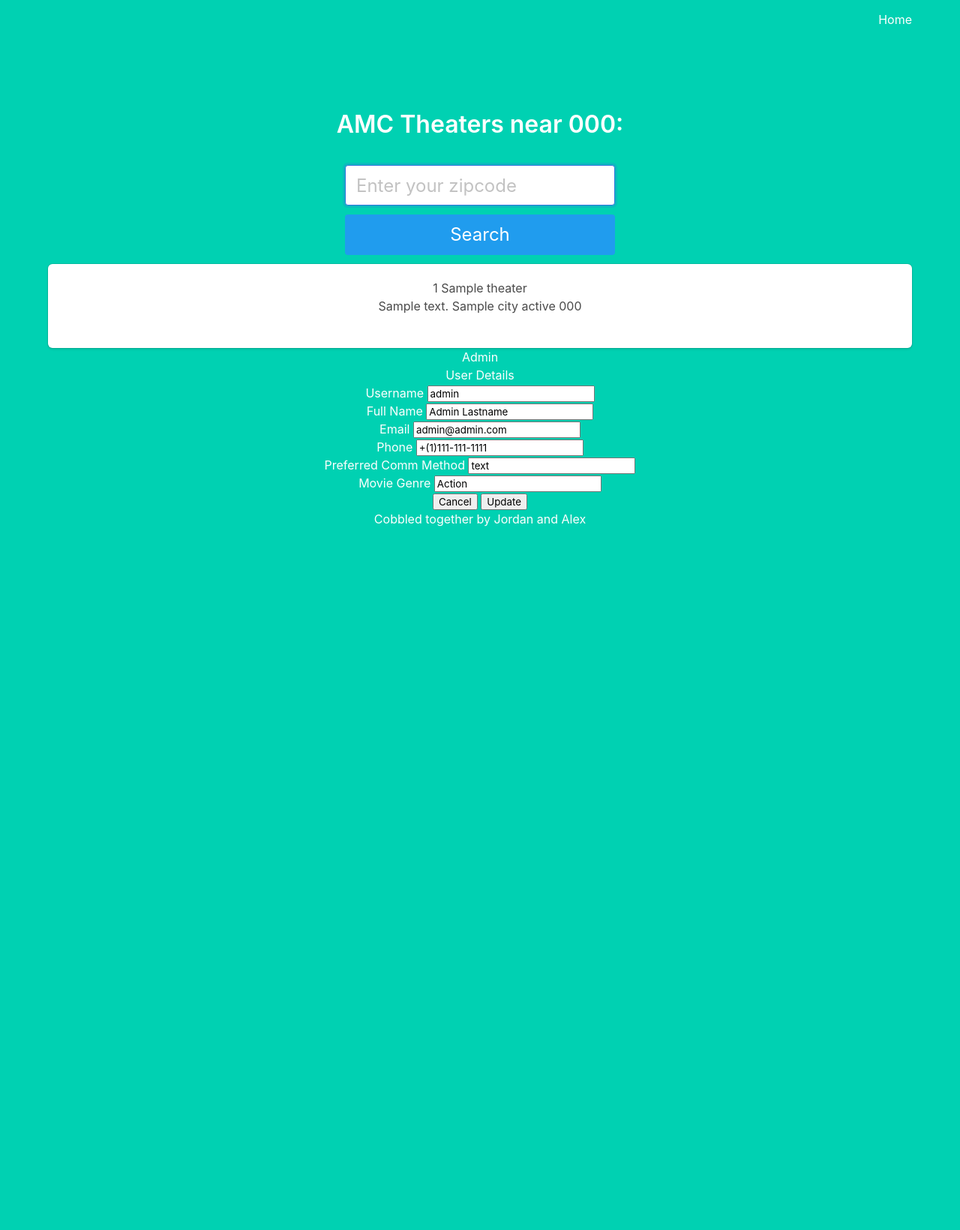
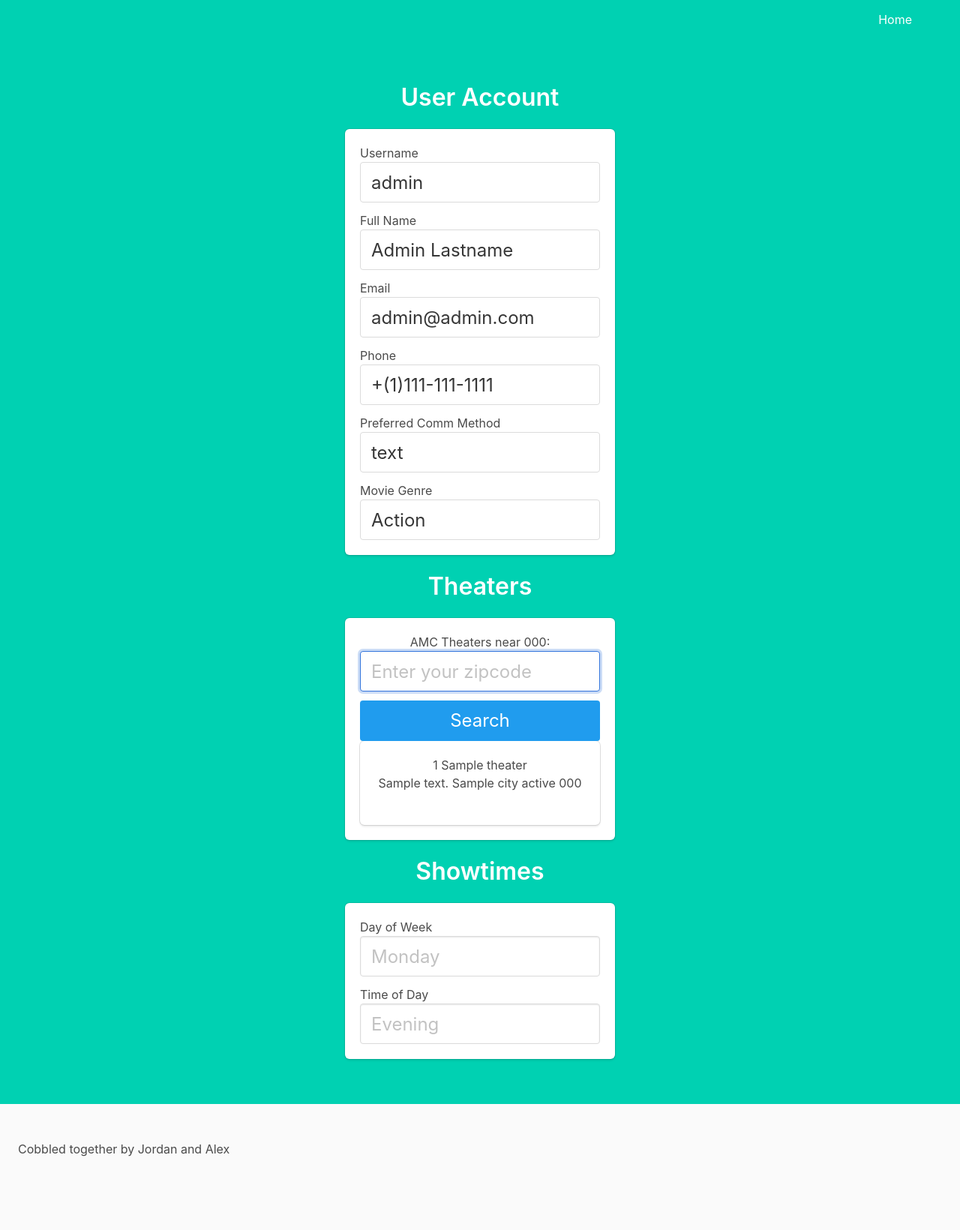
Before and after one commit to alex-vanderbilt/MaaS, a Flask app: template app/templates/profile.html in a window 1280 px wide. Shown: the whole page at 75% size. Before the commit the page ends 702 px from the top, so only its background shows below. Run offline with Flask 2, Linux system fonts and the light colour scheme; the template is opened without the code that fills it: most values are stand-ins (such as "Sample title", 1, 10 or a date in 2020).

Commit message:
Finished redoing the profile page, only displaying static content for now

```diff
--- a/app/templates/profile.html
+++ b/app/templates/profile.html
@@ -1,86 +1,93 @@
 {% extends "base.html" %}
 
 {% block content %}
-<!--<head>-->
-<!--<link href="https://fonts.googleapis.com/css?family=Open+Sans:300,400,600,700" rel="stylesheet">-->
-<!--<style>-->
-<!--body {-->
-<!--    margin: 0;-->
-<!--    padding-top: 40px;-->
-<!--    color: #2e323c;-->
-<!--    background: #f5f6fa;-->
-<!--    position: relative;-->
-<!--    height: 100%;-->
-<!--}-->
-<!--.account-settings .user-profile {-->
-<!--    margin: 0 0 1rem 0;-->
-<!--    padding-bottom: 1rem;-->
-<!--    text-align: center;-->
-<!--}-->
-<!--.account-settings .user-profile .user-avatar {-->
-<!--    margin: 0 0 1rem 0;-->
-<!--}-->
-<!--.account-settings .user-profile .user-avatar img {-->
-<!--    width: 90px;-->
-<!--    height: 90px;-->
-<!--    -webkit-border-radius: 100px;-->
-<!--    -moz-border-radius: 100px;-->
-<!--    border-radius: 100px;-->
-<!--}-->
-<!--.account-settings .user-profile h5.user-name {-->
-<!--    margin: 0 0 0.5rem 0;-->
-<!--}-->
-<!--.account-settings .user-profile h6.user-email {-->
-<!--    margin: 0;-->
-<!--    font-size: 0.8rem;-->
-<!--    font-weight: 400;-->
-<!--    color: #9fa8b9;-->
-<!--}-->
-<!--.account-settings .about {-->
-<!--    margin: 2rem 0 0 0;-->
-<!--    text-align: center;-->
-<!--}-->
-<!--.account-settings .about h5 {-->
-<!--    margin: 0 0 15px 0;-->
-<!--    color: #007ae1;-->
-<!--}-->
-<!--.account-settings .about p {-->
-<!--    font-size: 0.825rem;-->
-<!--}-->
-<!--.form-control {-->
-<!--    border: 1px solid #cfd1d8;-->
-<!--    -webkit-border-radius: 2px;-->
-<!--    -moz-border-radius: 2px;-->
-<!--    border-radius: 2px;-->
-<!--    font-size: .825rem;-->
-<!--    background: #ffffff;-->
-<!--    color: #2e323c;-->
-<!--}-->
 
-<!--.card {-->
-<!--    background: #ffffff;-->
-<!--    -webkit-border-radius: 5px;-->
-<!--    -moz-border-radius: 5px;-->
-<!--    border-radius: 5px;-->
-<!--    border: 0;-->
-<!--    margin-bottom: 1rem;-->
-<!--}-->
+<!--<div class="column is-4 is-offset-4">-->
+<!--  <h3 class="title">Sign Up</h3>-->
+<!--  <div class="box">-->
+<!--      <div class="field">-->
+<!--        <div class="control">-->
+<!--          <input class="input is-large" type="text" name="name" placeholder="New Username" autofocus="">-->
+<!--        </div>-->
+<!--      </div>-->
+<!--      <div class="field">-->
+<!--        <div class="control">-->
+<!--          <input class="input is-large" type="email" name="email" placeholder="Your email" autofocus="">-->
+<!--        </div>-->
+<!--      </div>-->
+<!--      <button class="button is-block is-info is-large is-fullwidth">Sign Up</button>-->
+<!--  </div>-->
+<!--</div>-->
 
-<!--</style>-->
-<!--</head>-->
+<div class="column is-4 is-offset-4">
+  <h3 class="title">User Account</h3>
+	 <div class="box">
+		 <div class="field">
+			 <div class="control">
+				<label class="is-large" for="userName">Username</label>
+					<input class="input is-large" type="text" id="userName" value="admin" readonly>
+			 </div>
+		 </div>
+	 	 <div class="field">
+			<div class="control">
+				<div class="form-group">
+					<label for="fullName">Full Name</label>
+					<input class="input is-large" type="text" class="form-control" id="fullName" value="Admin Lastname" readonly>
+				</div>
+			</div>
+		</div>
+		<div class="field">
+			<div class="control">
+				<div class="form-group">
+					<label for="eMail">Email</label>
+					<input class="input is-large" type="email" class="form-control" id="eMail" value="admin@admin.com" readonly>
+				</div>
+			</div>
+		</div>
+	  	<div class = "field">
+			<div class="control">
+				<div class="form-group">
+					<label for="phone">Phone</label>
+					<input class="input is-large" type="text" class="form-control" id="phone" value="+(1)111-111-1111" readonly>
+				</div>
+			</div>
+		</div>
+	  	<div class = "field">
+			<div class="control">
+				<div class="form-group">
+					<label for="commMethod">Preferred Comm Method</label>
+					<input class="input is-large" type="text" class="form-control" id="commMethod" value="text" readonly>
+				</div>
+			</div>
+		</div>
+		<div class = "field">
+			<div class="control">
+				<div class="form-group">
+					<label for="genre">Movie Genre</label>
+					<input class="input is-large" type="text" class="form-control" id="genre" value="Action" readonly>
+				</div>
+			</div>
+		</div>
 
+<!--		<button type="button" id="submit" name="submit" class="btn btn-secondary">Cancel</button>-->
+<!--		<button type="button" id="update" name="update" class="btn btn-primary">Update</button>-->
 
-<h1 class="title">
-<!--  Welcome, {{ name }}!-->
+  	</div>
+</div>
+
+<span></span>
+
+<div class="column is-4 is-offset-4">
+  <h3 class="title">Theaters</h3>
+	 <div class="box">
+		<h3 class="mb-2 text-primary">
 		  {% if theater_list is not none %}
 			AMC Theaters near {{zip_code}}:
 		  {% else %}
 			Enter Zip Code to find theaters!
 		  {% endif %}
-</h1>
+		</h3>
 
-<div class="column is-4 is-offset-4">
-<!--  <div class="box">-->
 			<form method="POST" action="/search">
 			  <div class="field">
 				<div class="control">
@@ -89,13 +96,10 @@
 			  </div>
 			  <button class="button is-block is-info is-large is-fullwidth">Search</button>
 			</form>
-<!--  </div>-->
-</div>
 
 		<ul>
 		  {% if theater_list is not none %}
 			{% for theater in theater_list %}
-	<div class="col-xl-6 col-lg-6 col-md-6 col-sm-6 col-12">
 			<div class="box">
 			  <li>
 				<span>{{ loop.index }}</span>
@@ -108,116 +112,35 @@
 				{{ theater.zip_code }}
 			  </li><br>
 			</div>
-    </div>
 			{% endfor %}
 		  {% else %}
 		  <span>We need to check the DB if the user has any saved theater locations</span>
 		  {% endif %}
 		</ul>
+ 	</div>
+</div>
 
 
-<body>
-	<div class="card-body">
-		<div class="account-settings">
-			<div class="user-profile">
-				<h5 class="user-name">Admin</h5>
-<!--				<h6 class="user-email">admin@gmail.com</h6>-->
+<div class="column is-4 is-offset-4">
+  <h3 class="title">Showtimes</h3>
+	 <div class="box">
+		<div class="field">
+			<div class="control">
+				<div class="form-group">
+					<label for="dayOfWeek">Day of Week</label>
+					<input class="input is-large" type="text" class="form-control" id="dayOfWeek" placeholder="Monday">
 				</div>
 			</div>
 		</div>
-	<div class="col-xl-12 col-lg-12 col-md-12 col-sm-12 col-12">
-		<h6 class="mb-2 text-primary">User Details</h6>
-	</div>
-	<div class="col-xl-6 col-lg-6 col-md-6 col-sm-6 col-12">
+	 	<div class="field">
+			<div class="control">
 				<div class="form-group">
-			<label for="userName">Username</label>
-			<input type="text" class="form-control" id="userName" value="admin" readonly>
+					<label for="timeOfDay">Time of Day</label>
+					<input class="input is-large" type="text" class="form-control" id="timeOfDay" placeholder="Evening">
 				</div>
 			</div>
-	<div class="col-xl-6 col-lg-6 col-md-6 col-sm-6 col-12">
-		<div class="form-group">
-			<label for="fullName">Full Name</label>
-			<input type="text" class="form-control" id="fullName" value="Admin Lastname" readonly>
-		</div>
-	</div>
-	<div class="col-xl-6 col-lg-6 col-md-6 col-sm-6 col-12">
-		<div class="form-group">
-			<label for="eMail">Email</label>
-			<input type="email" class="form-control" id="eMail" value="admin@admin.com" readonly>
-		</div>
-	</div>
-	<div class="col-xl-6 col-lg-6 col-md-6 col-sm-6 col-12">
-		<div class="form-group">
-			<label for="phone">Phone</label>
-			<input type="text" class="form-control" id="phone" value="+(1)111-111-1111" readonly>
-		</div>
-	</div>
-	<div class="col-xl-6 col-lg-6 col-md-6 col-sm-6 col-12">
-		<div class="form-group">
-			<label for="commMethod">Preferred Comm Method</label>
-			<input type="text" class="form-control" id="commMethod" value="text" readonly>
-		</div>
-	</div>
-	<div class="col-xl-6 col-lg-6 col-md-6 col-sm-6 col-12">
-		<div class="form-group">
-			<label for="genre">Movie Genre</label>
-			<input type="text" class="form-control" id="genre" value="Action" readonly>
-		</div>
-	</div>
-<!--<div class="row gutters">-->
-<!--	<div class="col-xl-12 col-lg-12 col-md-12 col-sm-12 col-12">-->
-<!--		<h6 class="mt-3 mb-2 text-primary">Theater Info</h6>-->
-<!--	</div>-->
-<!--	<div class="col-xl-6 col-lg-6 col-md-6 col-sm-6 col-12">-->
-<!--		<div class="form-group">-->
-<!--			<label for="Street">Street</label>-->
-<!--			<input type="name" class="form-control" id="Street" placeholder="Enter Street">-->
-<!--		</div>-->
-<!--	</div>-->
-<!--	<div class="col-xl-6 col-lg-6 col-md-6 col-sm-6 col-12">-->
-<!--		<div class="form-group">-->
-<!--			<label for="ciTy">City</label>-->
-<!--			<input type="name" class="form-control" id="ciTy" placeholder="Enter City">-->
-<!--		</div>-->
-<!--	</div>-->
-<!--	<div class="col-xl-6 col-lg-6 col-md-6 col-sm-6 col-12">-->
-<!--		<div class="form-group">-->
-<!--			<label for="sTate">State</label>-->
-<!--			<input type="text" class="form-control" id="sTate" placeholder="Enter State">-->
-<!--		</div>-->
-<!--	</div>-->
-<!--	<div class="col-xl-6 col-lg-6 col-md-6 col-sm-6 col-12">-->
-<!--		<div class="form-group">-->
-<!--			<label for="zIp">Zip Code</label>-->
-<!--			<input type="text" class="form-control" id="zIp" placeholder="Zip Code">-->
-<!--		</div>-->
-<!--	</div>-->
-<!--</div>-->
-<div class="row gutters">
-	<div class="col-xl-12 col-lg-12 col-md-12 col-sm-12 col-12">
-		<div class="text-right">
-			<button type="button" id="submit" name="submit" class="btn btn-secondary">Cancel</button>
-			<button type="button" id="submit" name="submit" class="btn btn-primary">Update</button>
 		</div>
 	 </div>
 </div>
 
-</body>
-
-<!--<hr>-->
-<!--<h1 class="title">-->
-<!--&lt;!&ndash;  Welcome, {{ name }}!&ndash;&gt;-->
-<!--  Top 10 Current playing movies:-->
-<!--</h1>-->
-<!--<ul>-->
-<!--  {% for movie in movie_list %}-->
-<!--    <li>-->
-<!--      <span>{{ loop.index }}</span>-->
-<!--      <span>{{ movie.name }}</span>-->
-<!--      </li>-->
-<!--&lt;!&ndash;    <li>{{ movie.actors }}</li>&ndash;&gt;-->
-<!--    <li>{{ movie.director }}</li>-->
-<!--    <li>{{ movie.genre }}</li><br>-->
-<!--  {% endfor %}-->
-<!--</ul>-->
-<!--{% endblock %}-->
+{% endblock %}
```
Lines whose indentation alone changed are shown as unchanged.
